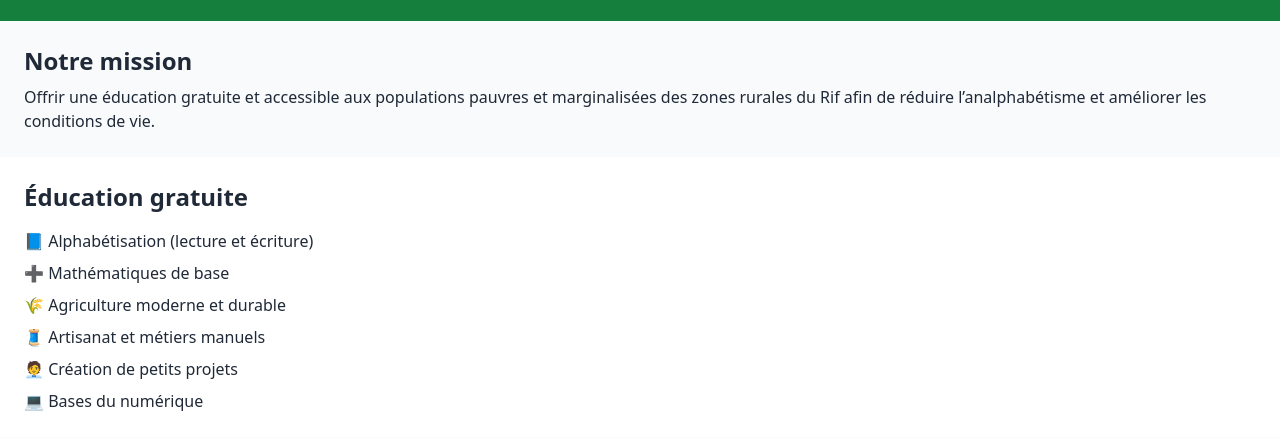
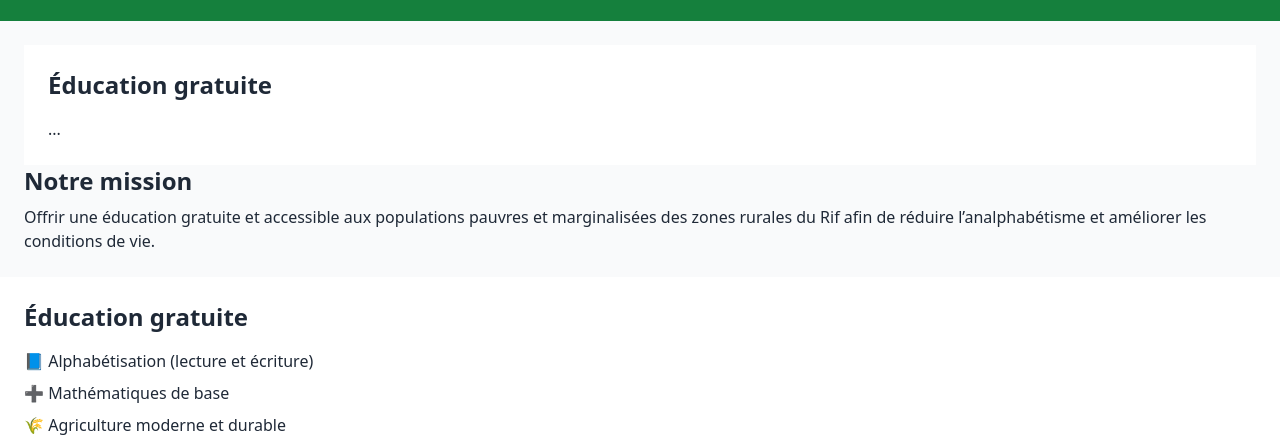
Before and after one commit to brokentuber1-alt/education-rif, a plain HTML site: page index.html in a window 1280 px wide. Shown: the part 659-1097 px from the top of the page. Drawn offline with nearby package versions, Linux system fonts and the light colour scheme.

Commit message:
Update index.html

```diff
--- a/index.html
+++ b/index.html
@@ -31,6 +31,11 @@
 
   <!-- Home -->
   <section class="p-6">
+    <section class="p-6 bg-white" data-aos="fade-up">
+  <h2 class="text-2xl font-semibold mb-4">Éducation gratuite</h2>
+  ...
+</section>
+
     <h2 class="text-2xl font-semibold mb-2">Notre mission</h2>
     <p>
       Offrir une éducation gratuite et accessible aux populations pauvres et
@@ -97,6 +102,10 @@
   <footer class="bg-gray-800 text-white text-center p-4">
     <p>© 2025 Éducation pour le Rif – Tous droits réservés</p>
   </footer>
+<script src="https://unpkg.com/aos@2.3.4/dist/aos.js"></script>
+<script>
+  AOS.init({ duration: 1000, once: true });
+</script>
 
 </body>
 </html>
```
